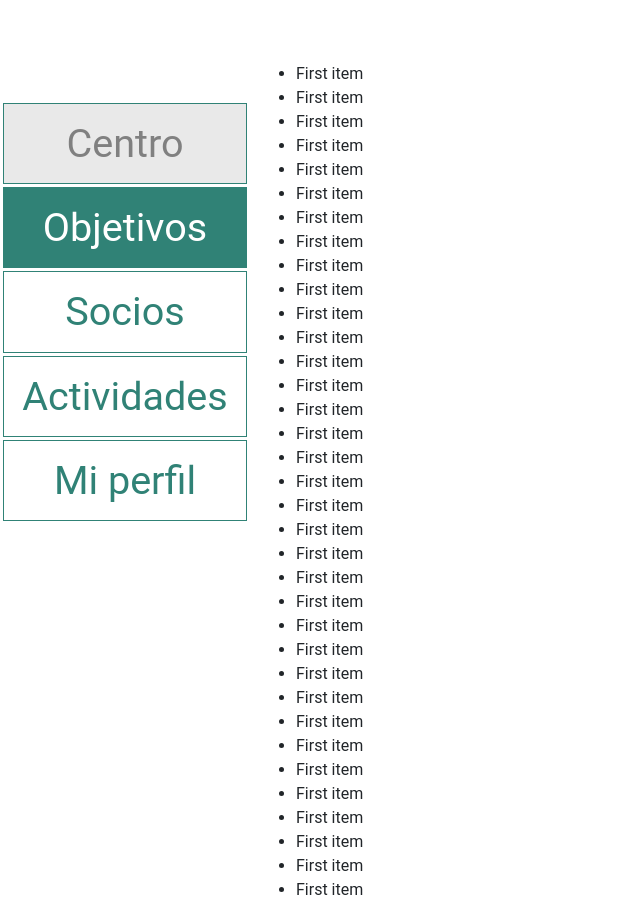
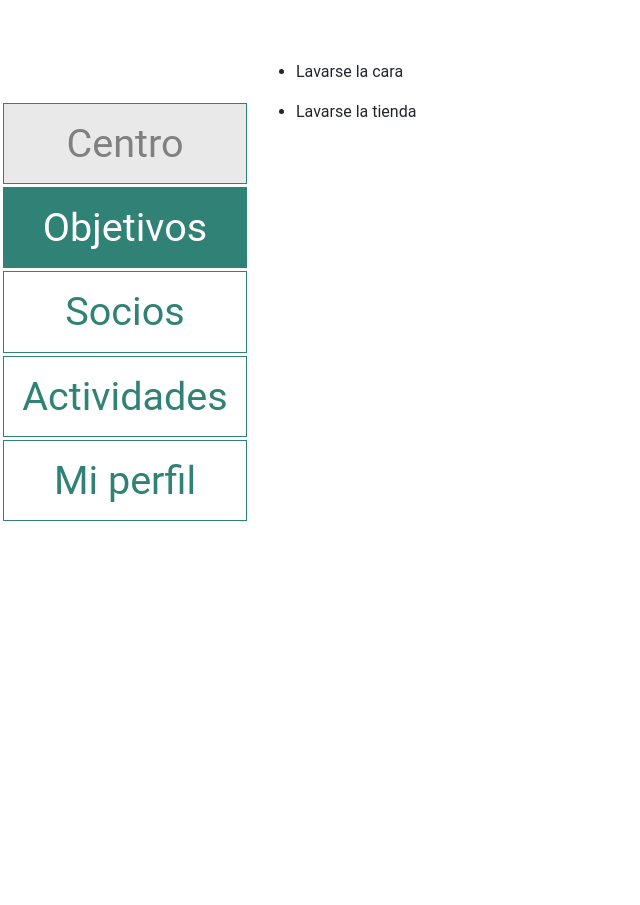
Before and after one commit to MigueCc99/DGP, an Angular app in the folder WebVale/: page /objetivos in a window 1280 px wide. Shown: the part 220-1125 px from the top of the page, without its empty margins (0-640 px from the left). After the commit the page ends 800 px from the top, so only its background shows below. Built offline with nearby package versions, Linux system fonts and the light colour scheme.

Commit message:
Botón buscar en objetivos es funcional

```diff
--- a/WebVale/src/app/app.module.ts
+++ b/WebVale/src/app/app.module.ts
@@ -20,6 +20,7 @@ import { SocioInfoPageComponent } from './components/pages/socio-info-page/socio
 import { ObjetivoFormComponent } from './components/forms/objetivo-form/objetivo-form.component';
 import { ActividadFormComponent } from './components/forms/actividad-form/actividad-form.component';
 import { LoginPageComponent } from './components/pages/login-page/login-page.component';
+import { FormsModule } from '@angular/forms';
 
 @NgModule({
   declarations: [
@@ -44,7 +45,8 @@ import { LoginPageComponent } from './components/pages/login-page/login-page.com
   imports: [
     BrowserModule,
     AppRoutingModule,
-    HttpClientModule
+    HttpClientModule,
+    FormsModule
   ],
   providers: [],
   bootstrap: [AppComponent]
--- a/WebVale/src/app/components/pages/objetivos-page/objetivos-page.component.html
+++ b/WebVale/src/app/components/pages/objetivos-page/objetivos-page.component.html
@@ -7,54 +7,21 @@
             <h1>Listado de objetivos</h1>
             <div class="cuadroBusqueda">
                 <span class="fa fa-search"></span>
-                <input type="text" placeholder="Buscar un objetivo...">
+                <input
+                    id="filtro"
+                    [(ngModel)]='filtro'
+                    (ngModelChange)='filtrarObjetivos()'
+                    type="text"
+                    placeholder="Buscar un objetivo..."
+                >
             </div>
 
             <br>
         </div>
 
         <div class="listado">
-            <ul>
-              <li>First item</li>
-              <li>First item</li>
-              <li>First item</li>
-              <li>First item</li>
-              <li>First item</li>
-              <li>First item</li>
-              <li>First item</li>
-              <li>First item</li>
-              <li>First item</li>
-              <li>First item</li>
-              <li>First item</li>
-              <li>First item</li>
-              <li>First item</li>
-              <li>First item</li>
-              <li>First item</li>
-              <li>First item</li>
-              <li>First item</li>
-              <li>First item</li>
-              <li>First item</li>
-              <li>First item</li>
-              <li>First item</li>
-              <li>First item</li>
-              <li>First item</li>
-              <li>First item</li>
-              <li>First item</li>
-              <li>First item</li>
-              <li>First item</li>
-              <li>First item</li>
-              <li>First item</li>
-              <li>First item</li>
-              <li>First item</li>
-              <li>First item</li>
-              <li>First item</li>
-              <li>First item</li>
-              <li>First item</li>
-              <li>First item</li>
-              <li>First item</li>
-              <li>First item</li>
-              <li>First item</li>
-              <li>First item</li>
+            <ul *ngFor="let objetivo of listadoObjetivosFiltrado">
+                <li>{{objetivo.nombre}}</li>
             </ul>
           </div>
     </div>
--- a/WebVale/src/app/components/pages/objetivos-page/objetivos-page.component.ts
+++ b/WebVale/src/app/components/pages/objetivos-page/objetivos-page.component.ts
@@ -1,4 +1,5 @@
 import { Component, OnInit } from '@angular/core';
+import { Objetivo } from '../../../models/Objetivo'
 
 @Component({
   selector: 'app-objetivos-page',
@@ -7,9 +8,38 @@ import { Component, OnInit } from '@angular/core';
 })
 export class ObjetivosPageComponent implements OnInit {
 
-  constructor() { }
+  //Listado
+  listadoObjetivos : Objetivo[];
+  listadoObjetivosFiltrado : Objetivo[];
+  filtro : string = '';
+
+
+  constructor() {
+    this.listadoObjetivos = [
+      {
+        id: 1,
+        nombre: "Lavarse la cara",
+        descripcion: "Hacer algo",
+        imagen: "guapa"
+      },
+      {
+        id: 2,
+        nombre: "Lavarse la tienda",
+        descripcion: "Hacer algo",
+        imagen: "guapa"
+      },
+
+    ];
+    this.listadoObjetivosFiltrado = this.listadoObjetivos;
+   }
 
   ngOnInit(): void {
   }
 
+  filtrarObjetivos (){
+    this.listadoObjetivosFiltrado = this.listadoObjetivos.filter(
+      objetivo =>
+      objetivo.nombre.toLowerCase().includes(this.filtro.toLowerCase())
+    )
+  }
 }
--- a/WebVale/src/app/models/Objetivo.ts
+++ b/WebVale/src/app/models/Objetivo.ts
@@ -0,0 +1,6 @@
+export interface Objetivo {
+    id: number;
+    nombre: string;
+    descripcion?: string;
+    imagen?: string;
+}
--- a/WebVale/src/styles.css
+++ b/WebVale/src/styles.css
@@ -40,7 +40,7 @@ body {
 }
 
 .cuadroBusqueda > input {
-    border: solid red 1px;
+    border: none;
     width: 90%
 }
 
```
